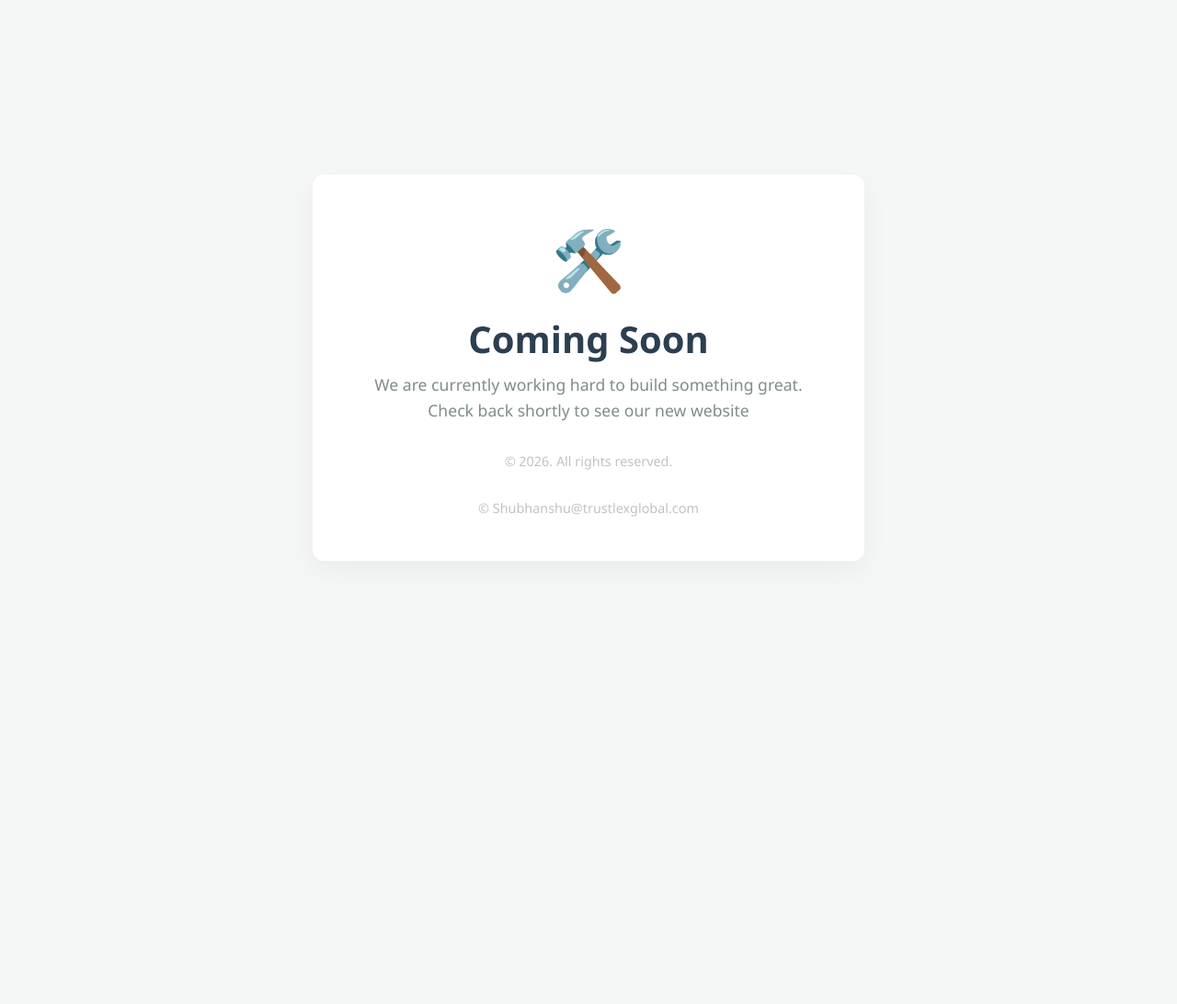
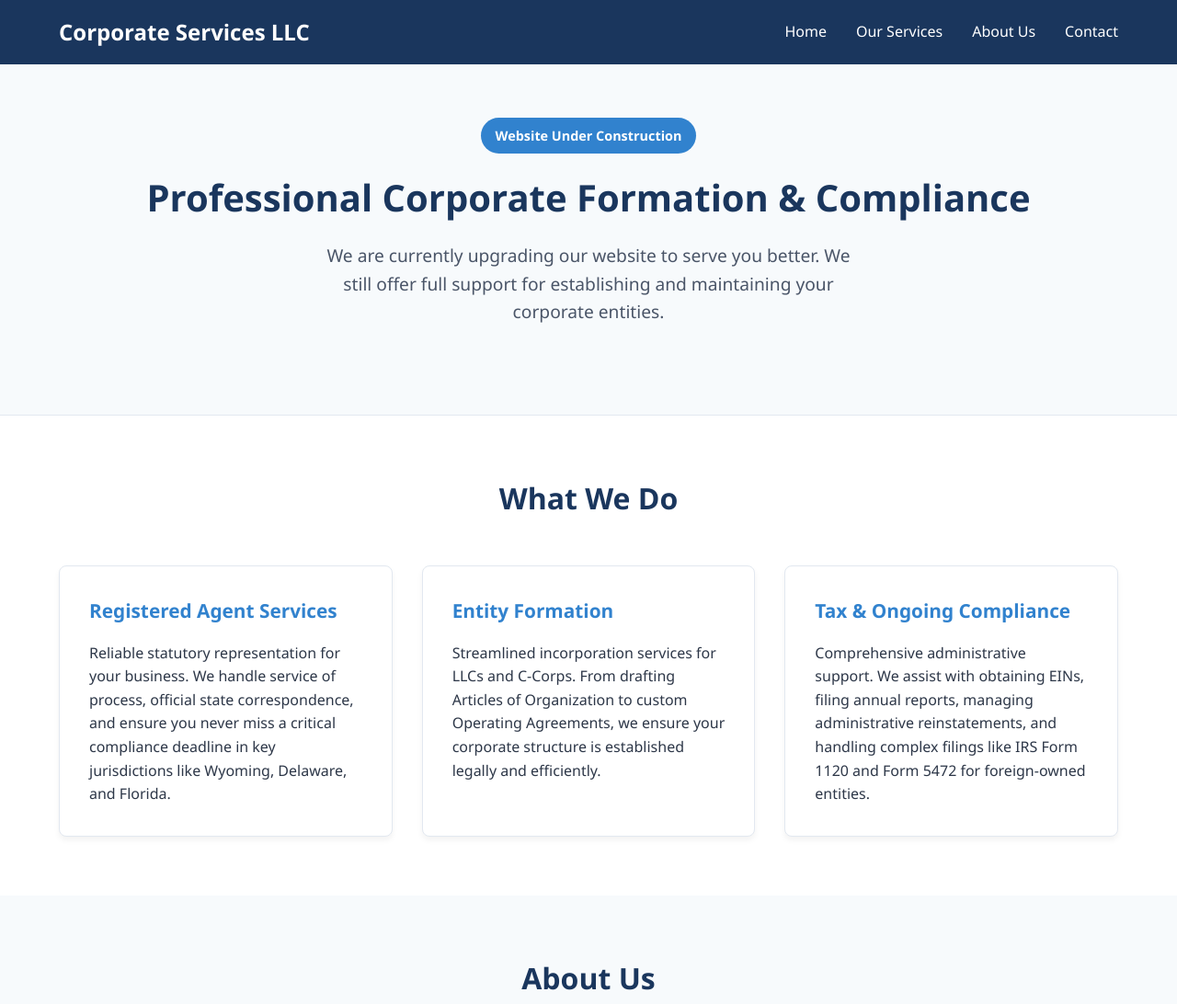
Before and after one commit to singhaishubhanshu/trustlexglobal, a plain HTML site: page index.html in a window 1280 px wide. Shown: the top 1092 px of the page at 92% size. Before the commit the page ends 800 px from the top, so only its background shows below. Drawn offline with Linux system fonts and the light colour scheme.

Commit message:
Enhance index.html with new title and layout
Updated the title and improved styling for better readability. Added structured sections for services, about, and contact information.

```diff
--- a/index.html
+++ b/index.html
@@ -3,87 +3,223 @@
 <head>
     <meta charset="UTF-8">
     <meta name="viewport" content="width=device-width, initial-scale=1.0">
-    <title>Coming Soon</title>
+    <title>Corporate Compliance & Registered Agent Services - Coming Soon</title>
     <style>
-        /* Reset default browser margins */
+        /* CSS Reset and Variables */
+        :root {
+            --primary-color: #1a365d;
+            --secondary-color: #3182ce;
+            --light-bg: #f7fafc;
+            --text-color: #2d3748;
+        }
+
         * {
             margin: 0;
             padding: 0;
             box-sizing: border-box;
+            font-family: 'Segoe UI', Tahoma, Geneva, Verdana, sans-serif;
         }
 
         body {
-            font-family: 'Segoe UI', Tahoma, Geneva, Verdana, sans-serif;
-            background-color: #f4f7f6;
-            color: #333;
-            display: flex;
-            align-items: center;
-            justify-content: center;
-            height: 100vh;
-            text-align: center;
+            color: var(--text-color);
+            background-color: #ffffff;
+            line-height: 1.6;
         }
 
-        .container {
-            background-color: #ffffff;
-            padding: 3rem 4rem;
-            border-radius: 12px;
-            box-shadow: 0 10px 30px rgba(0, 0, 0, 0.05);
-            max-width: 600px;
-            width: 90%;
+        /* Navigation */
+        header {
+            background-color: var(--primary-color);
+            color: white;
+            padding: 1rem 5%;
+            display: flex;
+            justify-content: space-between;
+            align-items: center;
+            position: fixed;
+            width: 100%;
+            top: 0;
+            z-index: 1000;
         }
 
-        .icon {
-            font-size: 4rem;
+        .logo {
+            font-size: 1.5rem;
+            font-weight: bold;
+        }
+
+        nav ul {
+            list-style: none;
+            display: flex;
+            gap: 2rem;
+        }
+
+        nav a {
+            color: white;
+            text-decoration: none;
+            font-weight: 500;
+            transition: color 0.3s;
+        }
+
+        nav a:hover {
+            color: var(--secondary-color);
+        }
+
+        /* Hero Section (Coming Soon) */
+        .hero {
+            background-color: var(--light-bg);
+            padding: 8rem 5% 4rem;
+            text-align: center;
+            border-bottom: 1px solid #e2e8f0;
+        }
+
+        .hero h1 {
+            color: var(--primary-color);
+            font-size: 2.5rem;
             margin-bottom: 1rem;
         }
 
-        h1 {
-            font-size: 2.5rem;
-            margin-bottom: 0.5rem;
-            color: #2c3e50;
+        .hero p {
+            font-size: 1.2rem;
+            max-width: 600px;
+            margin: 0 auto 2rem;
+            color: #4a5568;
         }
 
-        p {
-            font-size: 1.1rem;
-            color: #7f8c8d;
-            line-height: 1.6;
-            margin-bottom: 2rem;
+        .badge {
+            display: inline-block;
+            background-color: var(--secondary-color);
+            color: white;
+            padding: 0.5rem 1rem;
+            border-radius: 20px;
+            font-size: 0.9rem;
+            font-weight: bold;
+            margin-bottom: 1rem;
         }
 
-        /* Simple animated dots for the "working on it" vibe */
-        .dots::after {
-            content: '';
-            animation: dots 1.5s steps(5, end) infinite;
+        /* Sections */
+        section {
+            padding: 4rem 5%;
         }
 
-        @keyframes dots {
-            0%, 20% { color: rgba(0,0,0,0); text-shadow: .25em 0 0 rgba(0,0,0,0), .5em 0 0 rgba(0,0,0,0); }
-            40% { color: #3498db; text-shadow: .25em 0 0 rgba(0,0,0,0), .5em 0 0 rgba(0,0,0,0); }
-            60% { text-shadow: .25em 0 0 #3498db, .5em 0 0 rgba(0,0,0,0); }
-            80%, 100% { text-shadow: .25em 0 0 #3498db, .5em 0 0 #3498db; }
+        h2 {
+            color: var(--primary-color);
+            text-align: center;
+            font-size: 2rem;
+            margin-bottom: 3rem;
         }
 
-        .footer {
+        /* Services Grid */
+        .services-grid {
+            display: grid;
+            grid-template-columns: repeat(auto-fit, minmax(300px, 1fr));
+            gap: 2rem;
+            max-width: 1200px;
+            margin: 0 auto;
+        }
+
+        .service-card {
+            background: white;
+            padding: 2rem;
+            border-radius: 8px;
+            box-shadow: 0 4px 6px rgba(0,0,0,0.05);
+            border: 1px solid #e2e8f0;
+            transition: transform 0.3s;
+        }
+
+        .service-card:hover {
+            transform: translateY(-5px);
+        }
+
+        .service-card h3 {
+            color: var(--secondary-color);
+            margin-bottom: 1rem;
+            font-size: 1.3rem;
+        }
+
+        /* Contact Section */
+        .contact-info {
+            text-align: center;
+            max-width: 600px;
+            margin: 0 auto;
+            background: var(--light-bg);
+            padding: 2rem;
+            border-radius: 8px;
+        }
+
+        /* Footer */
+        footer {
+            background-color: var(--primary-color);
+            color: white;
+            text-align: center;
+            padding: 2rem;
             margin-top: 2rem;
-            font-size: 0.9rem;
-            color: #bdc3c7;
+        }
+
+        /* Mobile Responsiveness */
+        @media (max-width: 768px) {
+            nav ul {
+                display: none; /* In a full build, this would be a hamburger menu */
+            }
         }
     </style>
 </head>
 <body>
 
-    <div class="container">
-        <div class="icon">🛠️</div>
-        <h1>Coming Soon</h1>
-        <p>We are currently working hard to build something great. Check back shortly to see our new website<span class="dots"></span></p>
+    <header>
+        <div class="logo">Corporate Services LLC</div>
+        <nav>
+            <ul>
+                <li><a href="#home">Home</a></li>
+                <li><a href="#services">Our Services</a></li>
+                <li><a href="#about">About Us</a></li>
+                <li><a href="#contact">Contact</a></li>
+            </ul>
+        </nav>
+    </header>
 
-        <div class="footer">
-            &copy; 2026. All rights reserved.
+    <section id="home" class="hero">
+        <span class="badge">Website Under Construction</span>
+        <h1>Professional Corporate Formation & Compliance</h1>
+        <p>We are currently upgrading our website to serve you better. We still offer full support for establishing and maintaining your corporate entities.</p>
+    </section>
+
+    <section id="services">
+        <h2>What We Do</h2>
+        <div class="services-grid">
+            <div class="service-card">
+                <h3>Registered Agent Services</h3>
+                <p>Reliable statutory representation for your business. We handle service of process, official state correspondence, and ensure you never miss a critical compliance deadline in key jurisdictions like Wyoming, Delaware, and Florida.</p>
+            </div>
+            <div class="service-card">
+                <h3>Entity Formation</h3>
+                <p>Streamlined incorporation services for LLCs and C-Corps. From drafting Articles of Organization to custom Operating Agreements, we ensure your corporate structure is established legally and efficiently.</p>
+            </div>
+            <div class="service-card">
+                <h3>Tax & Ongoing Compliance</h3>
+                <p>Comprehensive administrative support. We assist with obtaining EINs, filing annual reports, managing administrative reinstatements, and handling complex filings like IRS Form 1120 and Form 5472 for foreign-owned entities.</p>
+            </div>
         </div>
-        <div class="footer">
-            &copy; Shubhanshu@trustlexglobal.com
+    </section>
+
+    <section id="about" style="background-color: var(--light-bg);">
+        <h2>About Us</h2>
+        <div style="max-width: 800px; margin: 0 auto; text-align: center;">
+            <p>We provide domestic and international founders with the legal infrastructure needed to operate smoothly in the United States. Whether you are dealing with a simple LLC setup or complex reporting requirements for a foreign-owned disregarded entity, our team ensures your business remains in good standing with state and federal agencies.</p>
         </div>
-    </div>
+    </section>
+
+    <section id="contact">
+        <h2>Get In Touch</h2>
+        <div class="contact-info">
+            <p>Ready to start a new entity or need help with a compliance issue while our site is under construction?</p>
+            <br>
+            <p><strong>Email:</strong> support@yourdomain.com</p>
+            <p><strong>Phone:</strong> (555) 123-4567</p>
+            <p><strong>Mailing Address:</strong> [Your Registered Office Address]</p>
+        </div>
+    </section>
+
+    <footer>
+        <p>&copy; 2026 Corporate Services LLC. All rights reserved.</p>
+    </footer>
 
 </body>
 </html>
```
